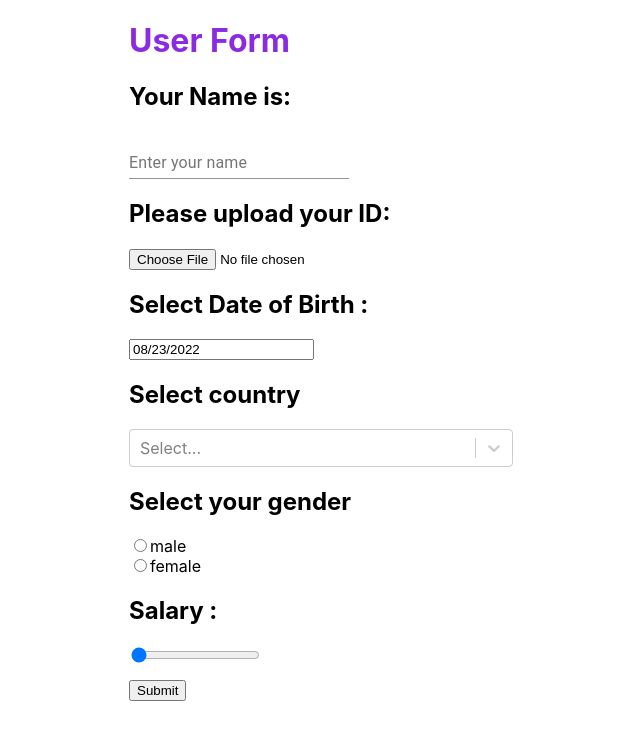
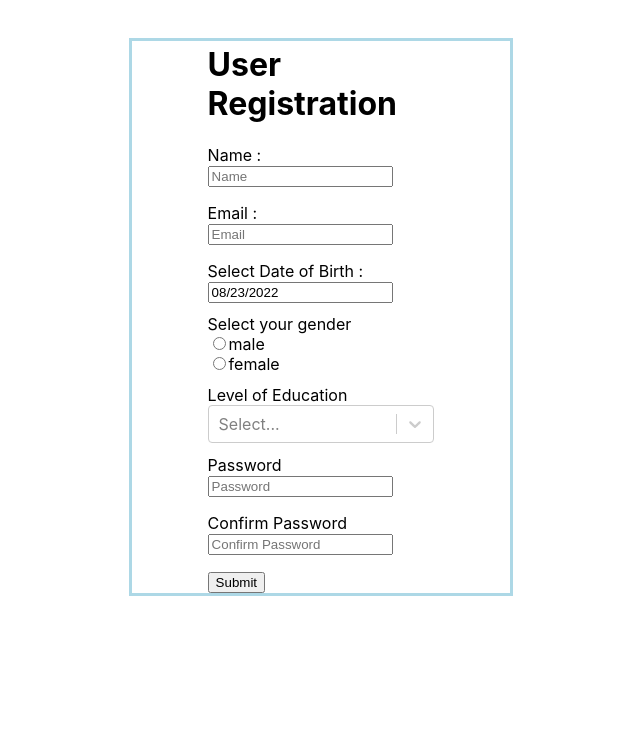
Before and after one commit to ashu7007/ReactTraining, a React (Create React App) app: page / in a window 1280 px wide. Shown: the top 740 px of the page, without its empty margins (319-959 px from the left). Built offline with nearby package versions, Linux system fonts and the light colour scheme.

Commit message:
task day 4

```diff
--- /dev/null
+++ b/src/components/RegisterComponent/registerForm.js
@@ -0,0 +1,190 @@
+import { useState, useEffect } from "react";
+import DatePicker from "react-datepicker";
+import Select from "react-select";
+
+import "react-datepicker/dist/react-datepicker.css";
+
+
+function RegisterComponent() {
+  const initialValues = { name: "", email: "", password: "", };
+  const [name, setName] = useState("");
+  const [formValues, setFormValues] = useState(initialValues);
+  const [formErrors, setFormErrors] = useState({});
+  const [isSubmit, setIsSubmit] = useState(false);
+
+  const [startDate, setStartDate] = useState(new Date());
+  const getDate = (date) => setStartDate(date)
+
+  const [gender, setgender] = useState();
+
+  const education = [
+    {label:"PD"},
+    {label:"PG"},
+    {label:"UG"},
+    {label:"Diploma"},
+  ]
+
+  let formCss = {
+    border: '3px solid LightBlue',
+    marginLeft: "25%",
+    marginTop: "5%",
+    marginBottom: "5%",
+    marginRight: "25%",
+
+  }
+
+  // this function will be called when a radio button is checked
+  const handleChanges = (e) => {
+    setgender(e.target.value);
+  }
+
+
+  const handleChange = (e) => {
+    const { name, value } = e.target;
+    setFormValues({ ...formValues, [name]: value });
+  };
+
+  const handleSubmit = (e) => {
+    e.preventDefault();
+    setFormErrors(validate(formValues));
+    setIsSubmit(true);
+    setFormValues({ name: "", email: "", password: "", conpassword: ""});
+  };
+
+  useEffect(() => {
+    console.log(formErrors);
+    if (Object.keys(formErrors).length === 0 && isSubmit) {
+      console.log(formValues);
+    }
+  }, [formErrors]);
+  const validate = (values) => {
+    const errors = {};
+    const regex = /^[^\s@]+@[^\s@]+\.[^\s@]{2,}$/i;
+    if (!values.name) {
+      errors.name = "Name is required!";
+    }
+    if (!values.email) {
+      errors.email = "Email is required!";
+    } else if (!regex.test(values.email)) {
+      errors.email = "This is not a valid email format!";
+    }
+    if (!values.password) {
+      errors.password = "Password is required";
+    } else if (values.password.length < 4) {
+      errors.password = "Password must be more than 4 characters";
+    } else if (values.password.length > 10) {
+      errors.password = "Password cannot exceed more than 10 characters";
+    }
+    if (!values.conpassword) {
+        errors.conpassword = "Confirm is required!";
+      }
+    return errors;
+  };
+
+  return (
+
+
+
+
+
+
+
+
+
+
+
+    <div style={{marginLeft: "20%",marginTop: "1%",marginRight: "20%"}} className="container">
+      <form style={formCss} onSubmit={handleSubmit}>
+        <h1 style={{marginLeft: "20%",marginTop: "1%",marginRight: "20%"}}>User Registration</h1>
+        <div style={{marginLeft: "20%",marginTop: "1%",marginRight: "20%"}}>
+          <div className="field">
+            <label>Name :</label>
+            <input
+              type="text"
+              name="name"
+              placeholder="Name"
+              value={formValues.name}
+              onChange={handleChange}
+            />
+          </div>
+          <p>{formErrors.name}</p>
+          <div className="field">
+            <label>Email :</label>
+            <br/>
+            <input
+              type="text"
+              name="email"
+              placeholder="Email"
+              value={formValues.email}
+              onChange={handleChange}
+            />
+          </div>
+          <p>{formErrors.email}</p>
+
+          <div style={{marginTop: "5%"}} className="field">
+            <label>Select Date of Birth :</label>
+
+            <DatePicker selected={startDate} onChange={getDate} />
+          </div>
+
+        <div style={{marginTop: "5%"}} className="field">
+
+          <label>Select your gender</label>
+          <br/>
+          <input
+            type="radio"
+            name="gender"
+            id='gender-1'
+            value="male"
+            onChange={handleChanges}
+            checked={gender === 'male'} />
+          <label htmlFor="gender-1">male</label><br />
+
+          <input
+            type="radio"
+            name="gender"
+            id='gender-2'
+            value="female"
+            onChange={handleChanges}
+            checked={gender === 'female'} />
+          <label htmlFor="gender-2">female</label><br />
+
+        </div>
+
+
+          <div style={{marginTop: "5%"}}>
+          <label>Level of Education</label>
+          <Select options={education}></Select>
+          </div>
+
+          <div style={{marginTop: "5%"}} className="field">
+            <label>Password</label>
+            <input
+              type="password"
+              name="password"
+              placeholder="Password"
+              value={formValues.password}
+              onChange={handleChange}
+            />
+          </div>
+          <p>{formErrors.password}</p>
+
+          <div style={{marginTop: "5%"}} className="field">
+            <label>Confirm Password</label>
+            <input
+              type="password"
+              name="conpassword"
+              placeholder="Confirm Password"
+              value={formValues.conpassword}
+              onChange={handleChange}
+            />
+          </div>
+          <p>{formErrors.conpassword}</p>
+          <button className="fluid ui button blue" on>Submit</button>
+        </div>
+      </form>
+    </div>
+  );
+}
+
+export default RegisterComponent;
--- a/src/components/currentdate/currentdate.js
+++ b/src/components/currentdate/currentdate.js
@@ -8,8 +8,8 @@ export default function DateofBirth() {
 
     const getDate = (date) => setStartDate(date)
 
-  return (  <div style={{marginLeft: "35%",}}>
-    <h2>Select Date of Birth :</h2>
+  return (  <div style={{marginLeft: "30%",}}>
+    <h4>Select Date of Birth :</h4>
     <DatePicker selected={startDate} onChange={getDate} />
 
   </div>
--- a/src/components/inputfile/inputfile.js
+++ b/src/components/inputfile/inputfile.js
@@ -1,11 +1,16 @@
 import React, {useState} from "react";
 
 const InputFile = () => {
+    const [file, setFile] = useState()
+
+    function handleChange(event) {
+        setFile(event.target.files[0])
+    }
 
     return (
-      <div style={{marginLeft: "35%",}}>
-         <h2>Please upload your ID: </h2>
-         <input type="file" />
+      <div style={{marginLeft: "30%",}}>
+         <h4>Upload Your Profile Pic: </h4>
+         <input type="file" accept="image/*" onChange={handleChange}/>
 
       </div>
     );
--- a/src/components/inputtext/Inputtext.js
+++ b/src/components/inputtext/Inputtext.js
@@ -41,23 +41,23 @@ import TextField from "@material-ui/core/TextField";
 //     );
 //   };
 
-const NameForm = () => {
-    const [name, setName] = useState("");
+const InputComponent = (props) => {
+    const [data, setName] = useState("");
+    let labelWord = "Enter your " + props.labelName;
 
     return (
-      <div style={{marginLeft: "35%",}}>
-         <h2>Your Name is: {name} </h2>
+      <div style={{marginLeft: "30%",}}>
+         <h4>{props.labelName} </h4>
         <TextField
-          value={name}
-          label="Enter your name"
+          value={data}
+          label={labelWord}
           onChange={(e) => {
             setName(e.target.value);
           }}
         />
-
       </div>
     );
   };
 
 
-export default NameForm
+export default InputComponent
--- /dev/null
+++ b/src/components/passwordFieldComponent/passwordField.js
@@ -0,0 +1,15 @@
+import React, {useState} from "react";
+
+const PasswordComponent = (props) => {
+    // const [data, setName] = useState("");
+    return (
+      <div style={{marginLeft: "30%",}}>
+         <h4>{props.name} </h4>
+
+         <input type="password" name="password"></input>
+      </div>
+    );
+  };
+
+
+export default PasswordComponent
--- a/src/components/radioComponent/radioComponent.js
+++ b/src/components/radioComponent/radioComponent.js
@@ -10,8 +10,8 @@ function RadioComp() {
   }
 
   return (
-    <div style={{marginLeft: "35%",marginTop: "1%"}}>
-          <h2>Select your gender</h2>
+    <div style={{marginLeft: "30%",marginTop: "1%"}}>
+          <h4>Select your gender</h4>
 
           <input
             type="radio"
--- a/src/components/rangeComponent/rangeComponent.js
+++ b/src/components/rangeComponent/rangeComponent.js
@@ -3,7 +3,7 @@ import React from "react";
 
 var RangeComponent = () => {
 
-    return <div style={{marginLeft: "35%",marginTop: "1%",marginRight: "35%"}}>
+    return <div style={{marginLeft: "30%",marginTop: "1%",marginRight: "35%"}}>
         <h2>Salary :</h2>
         <input type="range" id="sal" name="sal" min="20000" max="500000"></input>
         </div>
--- a/src/components/selectdropdown/dropdownselect.js
+++ b/src/components/selectdropdown/dropdownselect.js
@@ -2,18 +2,11 @@ import React from "react";
 import Select from "react-select";
 
 
-const countries = [
-    {label:"India"},
-    {label:"USA"},
-    {label:"Newzealand"},
-    {label:"Japan"},
-]
+var SelectDropDown = (props) => {
 
-var SelectDropDown = () => {
-
-    return <div style={{marginLeft: "35%",marginTop: "1%",marginRight: "35%"}}>
-        <h2>Select country</h2>
-        <Select options={countries}></Select>
+    return <div style={{marginLeft: "30%",marginTop: "1%",marginRight: "35%"}}>
+        <h4>{props.name}</h4>
+        <Select options={props.options}></Select>
         </div>
 }
 
--- a/src/index.css
+++ b/src/index.css
@@ -11,3 +11,12 @@ code {
   font-family: source-code-pro, Menlo, Monaco, Consolas, 'Courier New',
     monospace;
 }
+
+form {
+  border: '5px solid black';
+  margin-left: "25%";
+  margin-top: "5%";
+  margin-bottom: "5%";
+  margin-right: "25%";
+
+}
--- a/src/index.js
+++ b/src/index.js
@@ -1,29 +1,55 @@
 import React from 'react';
 import ReactDOM from 'react-dom/client';
-import './index.css';
+import form from './index.css';
 // import App from './App';
 import reportWebVitals from './reportWebVitals';
-import NameForm from './components/inputtext/Inputtext';
+import InputComponent from './components/inputtext/Inputtext';
 import DateofBirth from './components/currentdate/currentdate'
 import RadioComp from './components/radioComponent/radioComponent'
 import SelectDropDown from './components/selectdropdown/dropdownselect'
 import InputFile  from './components/inputfile/inputfile'
+import PasswordComponent from './components/passwordFieldComponent/passwordField'
 import RangeComponent from './components/rangeComponent/rangeComponent'
+import RegisterComponent from './components/RegisterComponent/registerForm'
 
 const root = ReactDOM.createRoot(document.getElementById('root'));
+
+
+const countries = [
+  {label:"India"},
+  {label:"USA"},
+  {label:"Newzealand"},
+  {label:"Japan"},
+]
+const education = [
+  {label:"PD"},
+  {label:"PG"},
+  {label:"UG"},
+  {label:"Diploma"},
+]
+
+let formCss = {
+  border: '3px solid LightBlue',
+  marginLeft: "25%",
+  marginTop: "5%",
+  marginBottom: "5%",
+  marginRight: "25%",
+
+}
 root.render(
   <React.StrictMode>
     {/* <App /> */}
-    <form>
-    <h1 style={{marginLeft: "35%",color:'blueviolet'}}>User Form</h1>
-    <NameForm></NameForm>
+    <RegisterComponent></RegisterComponent>
+    {/* <InputComponent labelName="Name"></InputComponent>
+    <InputComponent labelName="Email"></InputComponent>
+    <DateofBirth></DateofBirth>
+    <RadioComp></RadioComp>
     <InputFile></InputFile>
-    <DateofBirth></DateofBirth>
-    <SelectDropDown></SelectDropDown>
-    <RadioComp></RadioComp>
-    <RangeComponent></RangeComponent>
-    <input  style={{marginLeft: "35%",marginTop: "1%"}} type="submit" value="Submit" />
-    </form>
+    <SelectDropDown name="level of education" options={education}></SelectDropDown>
+    <PasswordComponent name="Password" ></PasswordComponent>
+    <PasswordComponent name="Confirm Password"></PasswordComponent> */}
+    {/* <RangeComponent></RangeComponent> */}
+
   </React.StrictMode>
 );
 
```
